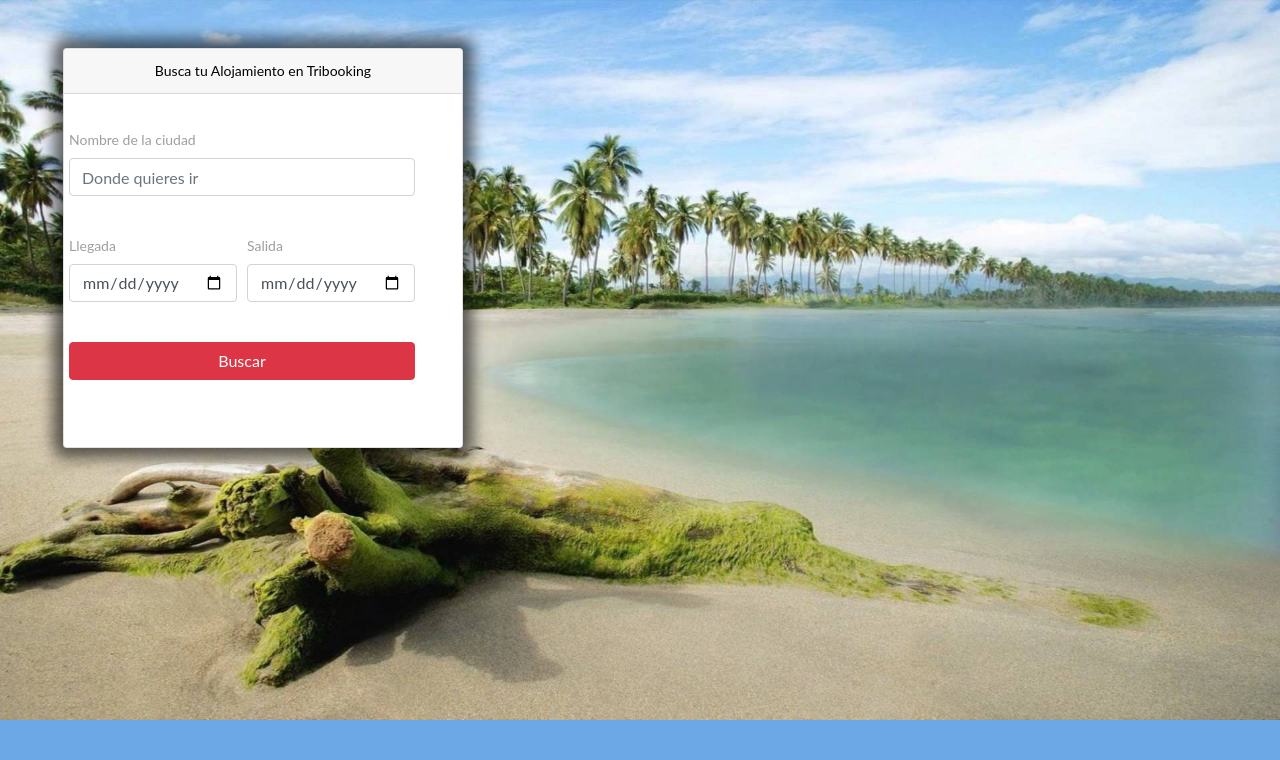
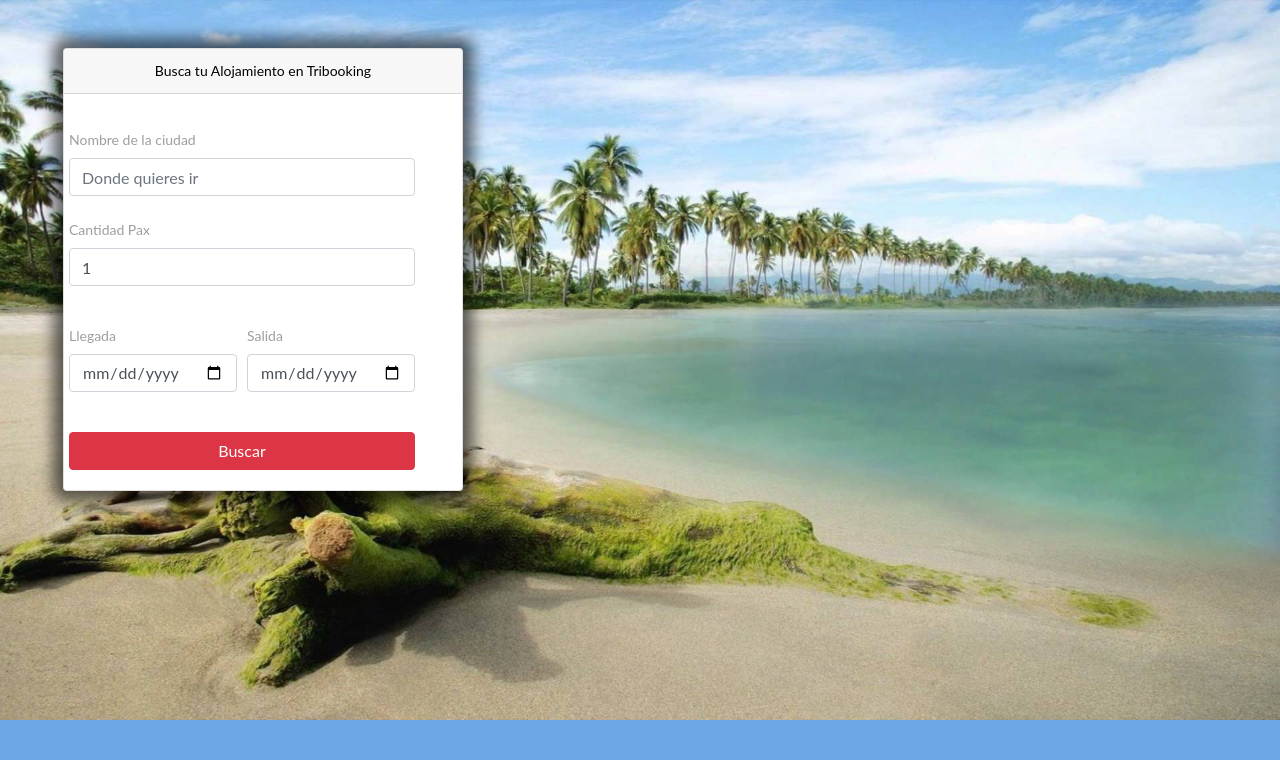
Before and after one commit to gianfrancostabile/Booking, a Django app: template api/templates/buildings_list.html in a window 1280 px wide. Shown: the part 76-836 px from the top of the page. Run offline with Django 3.2, Linux system fonts and the light colour scheme; the template is opened without the code that fills it, so the values that code supplies are empty; some libraries are stand-ins or nearby versions.

Commit message:
Filter by pax

```diff
--- a/api/templates/buildings_list.html
+++ b/api/templates/buildings_list.html
@@ -215,7 +215,7 @@ h3{
 
     <section class="row" style="background-image:url({% static 'img/fondo03.jpg' %}); background-repeat: no-repeat; background-size: cover; height: 90vh;">
       <section class="col-md-6 mt-5 ml-5">
-        <div class="card" style="width:400px;height:400px; background-color:white; box-shadow: 0 0 15px 10px rgba(0,0,0,.6);">
+        <div class="card" style="width:400px; background-color:white; box-shadow: 0 0 15px 10px rgba(0,0,0,.6);">
 
           <div class="card-header text-center" style="color:black;">
             Busca tu Alojamiento en Tribooking
@@ -227,6 +227,12 @@ h3{
                 <div class="form-group col-md-12">
                   <label for="input-donde">Nombre de la ciudad</label>
                   <input type="text" name="city_name" class="form-control" id="input-donde" placeholder="Donde quieres ir">
+                </div>
+              </div>
+              <div class="form-row mt-2">
+                <div class="form-group col-md-12">
+                  <label for="input-pax">Cantidad Pax</label>
+                  <input type="number" name="cant_pax" class="form-control" id="input-pax" min="0" value="1">
                 </div>
               </div>
               <div class="form-row mt-4">
--- a/api/views.py
+++ b/api/views.py
@@ -2,7 +2,6 @@
 from __future__ import unicode_literals
 
 from .models import (
-    City,
     Building,
     Booking,
     BookingDate
@@ -15,7 +14,6 @@ from django.shortcuts import render, redirect
 def building_mapper(building):
     building.stars = range(building.stars)
     return building
-
 
 def retrieve_all(request):
     buildings = map(building_mapper,Building.objects.all())
@@ -32,6 +30,7 @@ def retrieve(request, building_id):
 def retrieve_by_params(request):
     if request.method == "POST":
         city_name = request.POST.get("city_name")
+        pax = int(request.POST.get("cant_pax"))
         begin_date = request.POST.get("begin_date")
         end_date = request.POST.get("end_date")
 
@@ -55,6 +54,9 @@ def retrieve_by_params(request):
 
         if city_name:
             buildings = filter(lambda obj: obj.city.name == city_name, buildings)
+
+        if pax > 0:
+            buildings = filter(lambda obj: obj.cant_pax >= pax, buildings)
     else:
         buildings = map(building_mapper, Building.objects.all())
 
```
Also changed, not shown: 1 other file.
